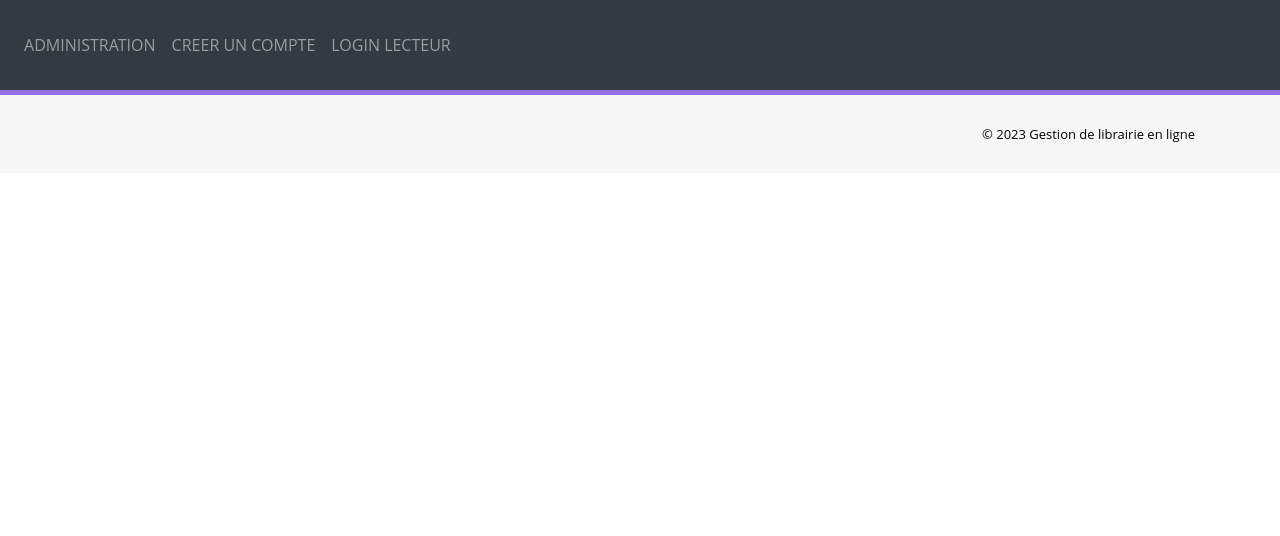
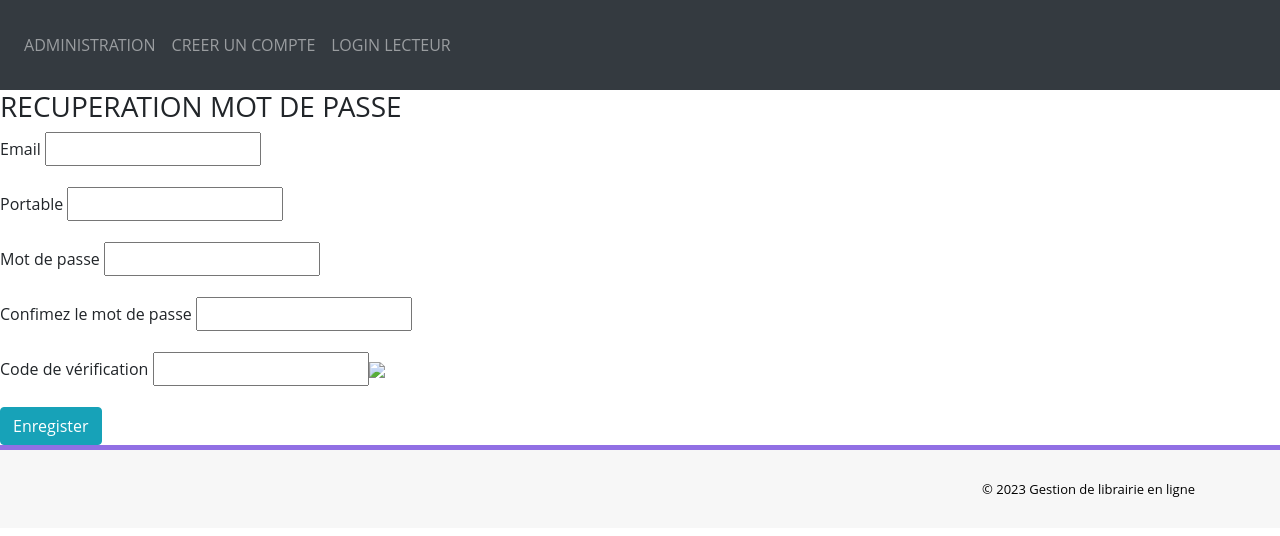
Before and after one commit to Dlaria/online_library_part_1, a PHP site: page /online_library_part_1/user-forgot-password.php in a window 1280 px wide. Shown: the top 536 px of the page. Run offline with PHP 8.4, Linux system fonts and the light colour scheme; some libraries are stand-ins or nearby versions.

Commit message:
Création du changement de mot de passe

```diff
--- a/online_library/user-forgot-password.php
+++ b/online_library/user-forgot-password.php
@@ -4,21 +4,48 @@ session_start();
 
 // On inclue le fichier de configuration et de connexion à la base de données
 include('includes/config.php');
-// Après la soumission du formulaire de login ($_POST['change'] existe
+// Après la soumission du formulaire de login $_POST['login'] existe
+if (true === isset($_POST['login'])){
      // On verifie si le code captcha est correct en comparant ce que l'utilisateur a saisi dans le formulaire
      // $_POST["vercode"] et la valeur initialisee $_SESSION["vercode"] lors de l'appel a captcha.php (voir plus bas)
-
+     if ($_POST['vercode'] != $_SESSION['vercode']) {
           // Si le code est incorrect on informe l'utilisateur par une fenetre pop_up
-
+          echo "<script>alert('Code de vérification incorrect')</script>";
+     } else {
           // Sinon on continue
           // on recupere l'email et le numero de portable saisi par l'utilisateur
           // et le nouveau mot de passe que l'on encode (fonction password_hash)
+          $email = $_POST['email'];
+          $mobileNum = $_POST['portable'];
+          $newPassword = password_hash($_POST['password'], PASSWORD_DEFAULT);
 
           // On cherche en base le lecteur avec cet email et ce numero de tel dans la table tblreaders
+          $sql = "SELECT EmailId, MobileNumber FROM tblreaders WHERE EmailId=:email AND MobileNumber=:mobileNum";
+          $query = $dbh->prepare($sql);
+          $query->bindParam(":email", $email,PDO::PARAM_STR);
+          $query->bindParam(":mobileNum", $mobileNum,PDO::PARAM_INT);
+          $query->execute();
 
+          // On stocke le resultat de recherche dans une variable $result
+          $result = $query->fetch(PDO::FETCH_OBJ);
+
+          if(!empty($result)){
                // Si le resultat de recherche n'est pas vide
                // On met a jour la table tblreaders avec le nouveau mot de passe
                // On informa l'utilisateur par une fenetre popup de la reussite ou de l'echec de l'operation
+               $sql = "UPDATE tblreaders SET Password=:newPassword WHERE EmailId=:email";
+               $query = $dbh->prepare($sql);
+               $query->bindParam(":email", $email,PDO::PARAM_STR);
+               $query->bindParam(":newPassword", $newPassword,PDO::PARAM_STR);
+               $query->execute();
+          }else{
+               echo "<script>alert(\"Adresse mail ou numéro de téléphone inconnu\")</script>";
+          }
+
+
+
+     }
+}
 ?>
 
 <!DOCTYPE html>
@@ -38,6 +65,20 @@ include('includes/config.php');
 
      <script type="text/javascript">
           // On cree une fonction nommee valid() qui verifie que les deux mots de passe saisis par l'utilisateur sont identiques.
+          let valid = () => {
+            let message = document.getElementById("message")
+            let password = document.getElementById("password")
+            let checkPassword = document.getElementById('checkPassword')
+            if(password.value === checkPassword.value){
+            // TRUE si les mots de passe saisis dans le formulaire sont identiques
+        }
+        else{
+            // FALSE sinon
+            message.innerHTML = 'Invalide';
+            message.style.color = 'red';
+            return false;
+        }
+        }
      </script>
 
 </head>
@@ -46,9 +87,34 @@ include('includes/config.php');
      <!--On inclue ici le menu de navigation includes/header.php-->
      <?php include('includes/header.php'); ?>
      <!-- On insere le titre de la page (RECUPERATION MOT DE PASSE -->
+     <h3>RECUPERATION MOT DE PASSE</h3>
 
      <!--On insere le formulaire de recuperation-->
      <!--L'appel de la fonction valid() se fait dans la balise <form> au moyen de la propri�t� onSubmit="return valid();"-->
+     <form action="user-forgot-password.php" method="post" onSubmit="return valid();">
+          <div class="form-group">
+               <label for="email">Email</label>
+               <input type="text" name="email" required>
+          </div>
+          <div class="form-group">
+                 <label for="portable">Portable</label>
+                 <input type="text" name="portable" required>
+             </div>
+        <div class="form-group">
+            <label for="password">Mot de passe</label>
+            <input type="password" name="password" id="password" required>
+        </div>
+        <div class="form-group">
+            <label for="checkPassword">Confimez le mot de passe</label>
+            <input type="password" name="checkPassword" id="checkPassword" required><span id="message"></span>
+        </div>
+        <div class="form-group">
+            <!--A la suite de la zone de saisie du captcha, on insère l'image créée par captcha.php : <img src="captcha.php">  -->
+            <label for="vercode">Code de vérification</label>
+            <input type="text" name="vercode" required><img src="captcha.php">
+        </div>
+        <input type="submit" name="login" id="btnSubmit" class="btn btn-info" value ="Enregister"/>
+     </form>
 
 
      <?php include('includes/footer.php'); ?>
```
Lines whose indentation alone changed are shown as unchanged.
